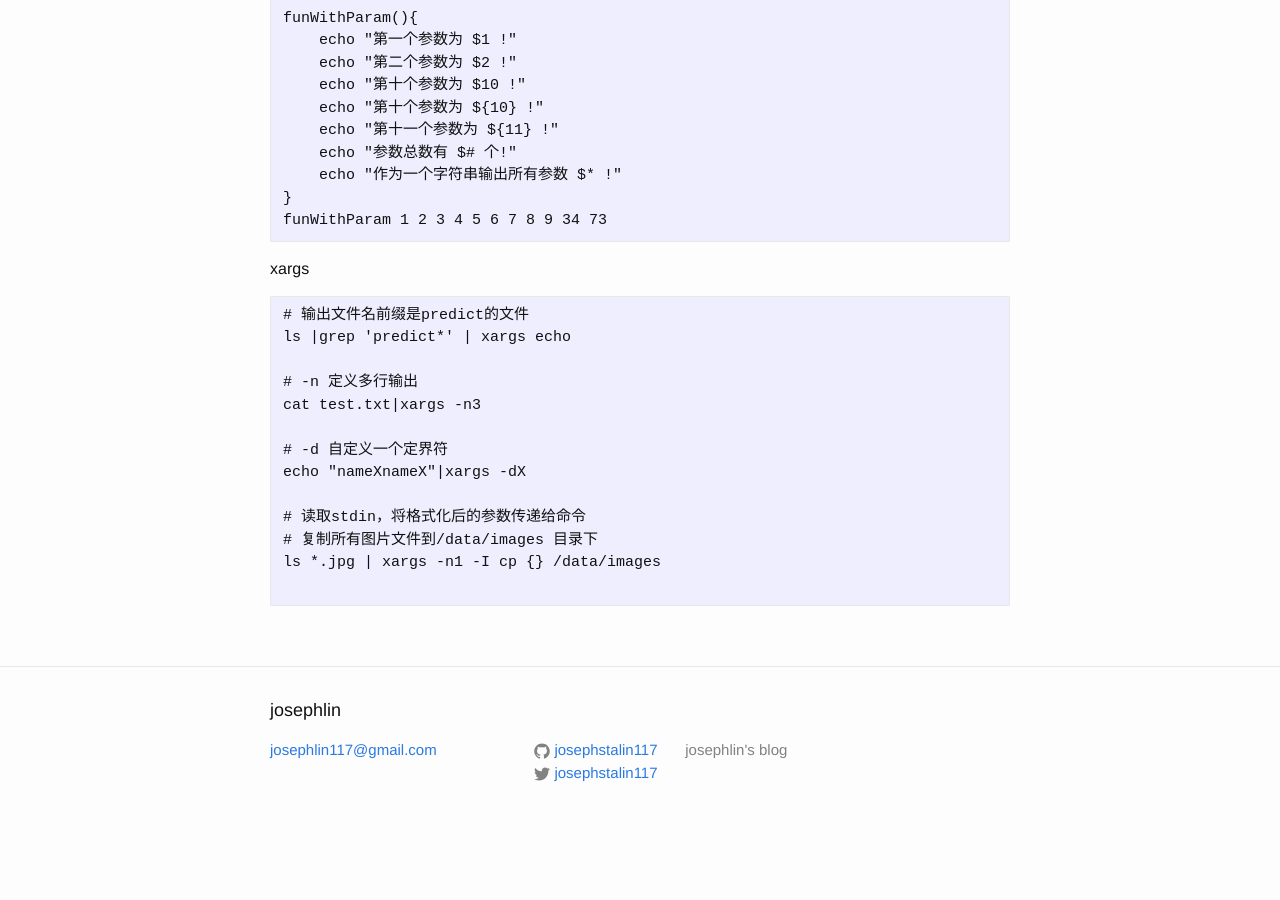
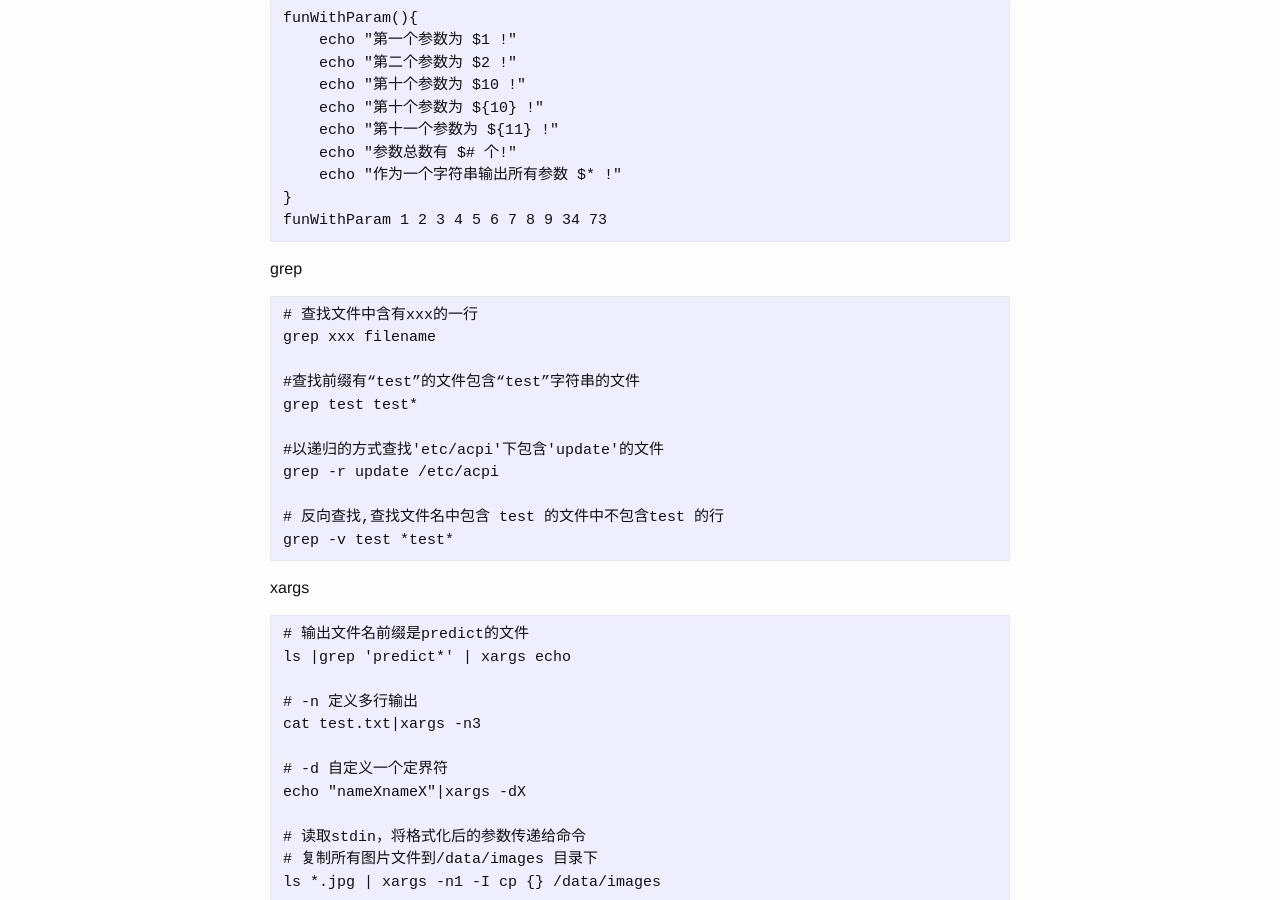
Before and after one commit to josephstalin117/josephstalin117.github.io, a Jekyll site: the page built from _posts/2017-05-10-bash.markdown, in a window 1280 px wide and 900 px high, scrolled down 2984 px. Built offline with Jekyll 4.4.1, drawn with Linux system fonts in a browser that asks for light colours; before the commit the page ends 3828 px from its top, so only the background shows below that.

Commit message:
add grep

````diff
--- a/_posts/2017-05-10-bash.markdown
+++ b/_posts/2017-05-10-bash.markdown
@@ -148,6 +148,21 @@ funWithParam(){
 funWithParam 1 2 3 4 5 6 7 8 9 34 73
 ```
 
+grep
+```
+# 查找文件中含有xxx的一行
+grep xxx filename
+
+#查找前缀有“test”的文件包含“test”字符串的文件
+grep test test*
+
+#以递归的方式查找'etc/acpi'下包含'update'的文件
+grep -r update /etc/acpi
+
+# 反向查找,查找文件名中包含 test 的文件中不包含test 的行
+grep -v test *test*
+```
+
 xargs
 ```
 # 输出文件名前缀是predict的文件
````
